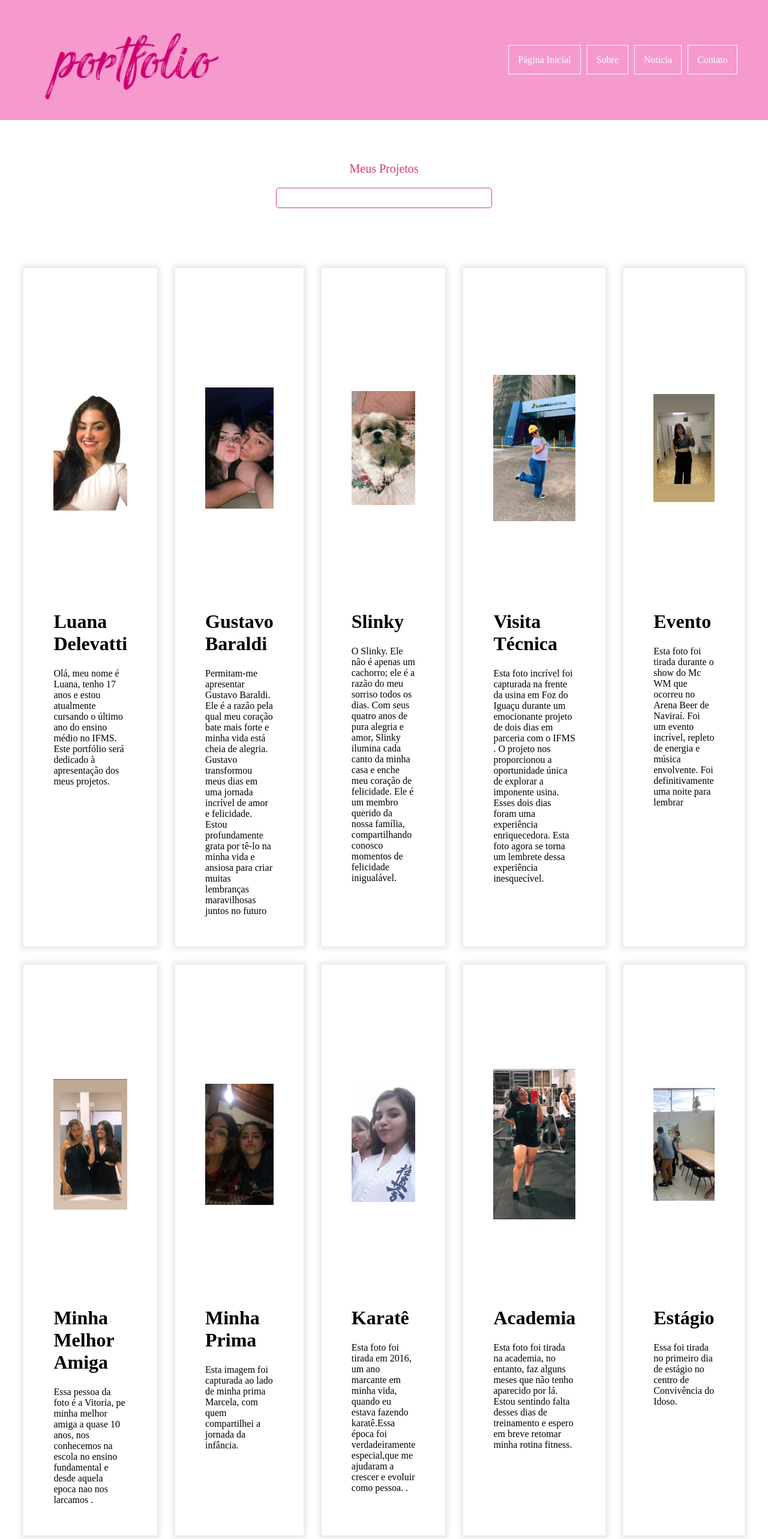
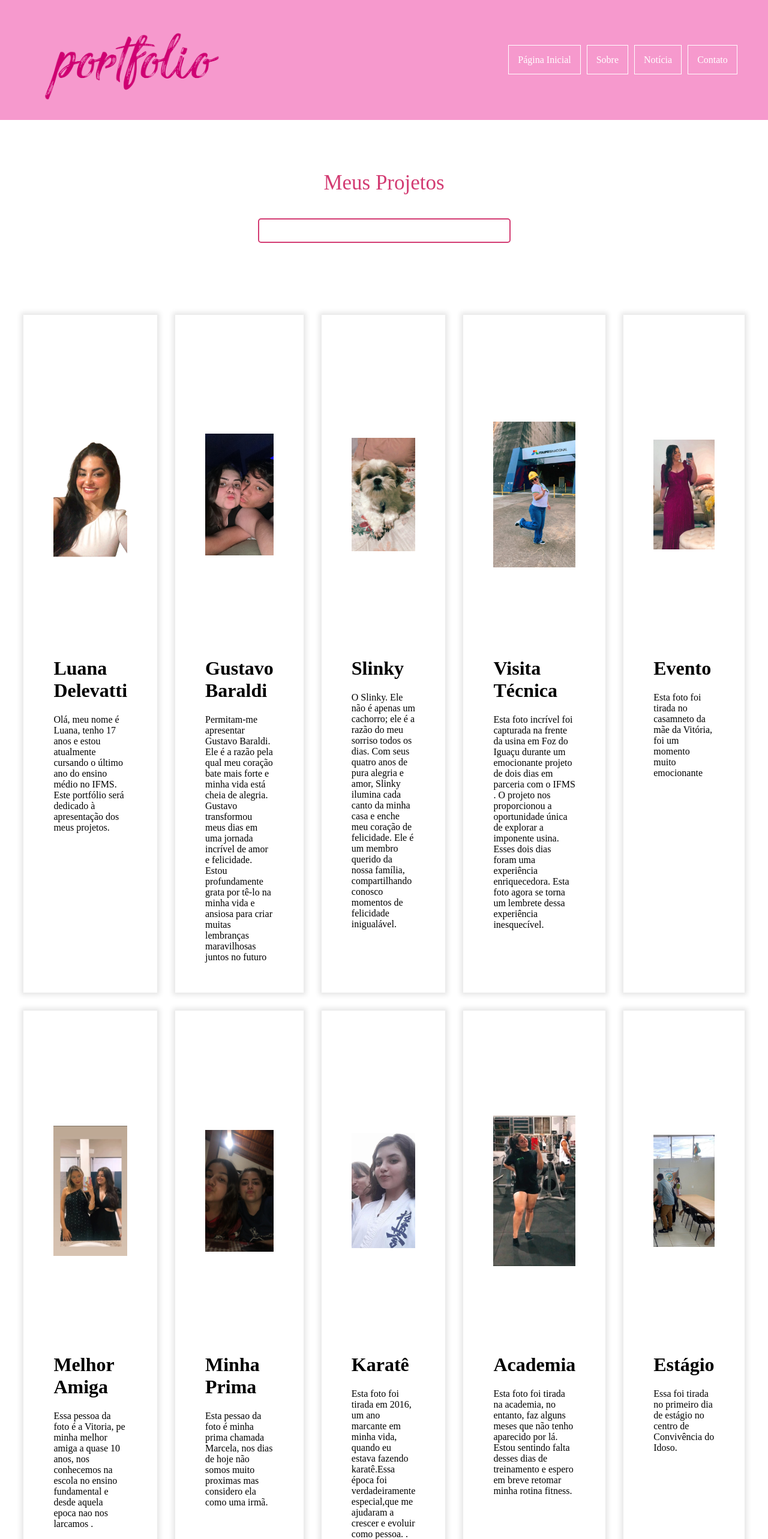
Before and after one commit to LuanaDfofa1021b/portifolio, a React (Vite) app: page / in a window 1280 px wide. Shown: the top 2566 px of the page at 60% size. Built offline with nearby package versions, Linux system fonts and the light colour scheme; the HTML template or start-up script is replaced by a standard one.

Commit message:
arrumei as coisas

```diff
--- a/src/componentes/header/Header.css
+++ b/src/componentes/header/Header.css
@@ -14,7 +14,6 @@ header{
   margin-right: 100px;
   margin-top: 20px;
 }
-
 header nav ul li a{
     text-decoration: none;
     padding: 15px;
--- a/src/componentes/main/Main.css
+++ b/src/componentes/main/Main.css
@@ -1,24 +1,27 @@
 .content-main{
-    padding: 50px;
+    padding: 70px;
     display: grid;
     grid-template-columns: repeat(5,1fr);
     justify-content: center;
     column-gap: 30px;
     row-gap: 30px;
+    font-size: 16px;
 }
 .barrapesquisa{
-    height: 30px;
-    border: 1px solid #d33c73;
-    width: 30%;
+    height: 35px;
+    border: 2px solid #d33c73;
+    width: 35%;
     border-radius: 5px;
     font-size: 1.4rem;
-}
-.barradepesquisa:focus-visible{
-    outline: 1px solid #d33c73;
+    outline: 0;
+    color: #d33c73;
 }
 .pesquisa{
     padding: 50px;
     text-align: center;
-    font-size: 20px;
-  color: #d33c73;
+    font-size: 35px;
+     color: #d33c73;
 }
+.barrapesquisa:focus{
+    border: 2px solid  #f699cd;
+}
--- a/src/componentes/main/Main.tsx
+++ b/src/componentes/main/Main.tsx
@@ -45,19 +45,19 @@ export default function Main() {
     {
         id:5,
         titulo:"Evento",
-         sinopse:" Esta foto foi tirada durante o show do Mc WM que ocorreu no Arena Beer de Naviraí. Foi um evento incrível, repleto de energia e música envolvente. Foi definitivamente uma noite para lembrar",
-        imagem:"/show.jpg"
+         sinopse:" Esta foto foi tirada no casamneto da mãe da Vitória, foi um momento muito emocionante",
+        imagem:"/euluana.png"
     },
     {
         id:6,
-        titulo:"Minha Melhor Amiga",
+        titulo:"Melhor Amiga",
          sinopse:" Essa pessoa da foto é a Vitoria, pe minha melhor amiga a quase 10 anos, nos conhecemos na escola no ensino fundamental e desde aquela epoca nao nos larcamos .",
         imagem:"/se.png"
     },
     {
         id:7,
         titulo:"Minha Prima",
-         sinopse:" Esta imagem foi capturada ao lado de minha prima Marcela, com quem compartilhei a jornada da infância.",
+         sinopse:" Esta pessao da foto é minha prima chamada Marcela, nos dias de hoje não somos muito proximas mas considero ela como uma irmã.",
          imagem:"/prima.jpg"
     },
     {
```
Also changed, not shown: public/euluana.png (added), public/lulu 2024.png (added).
